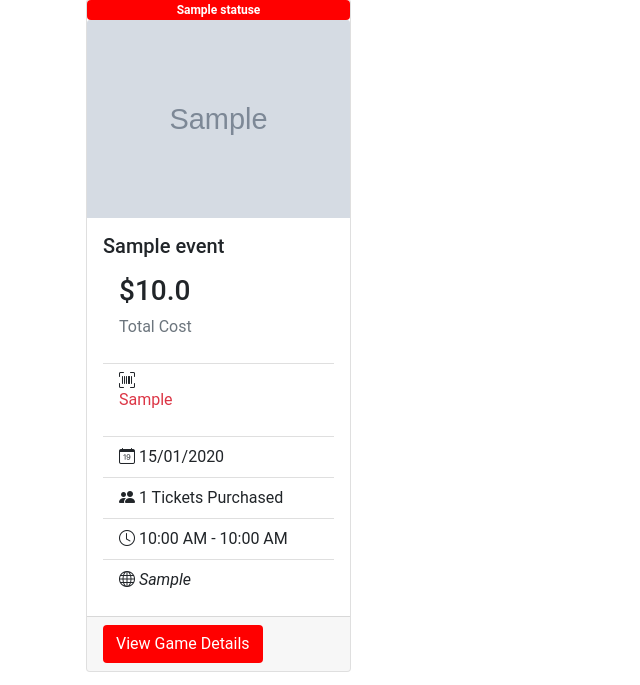
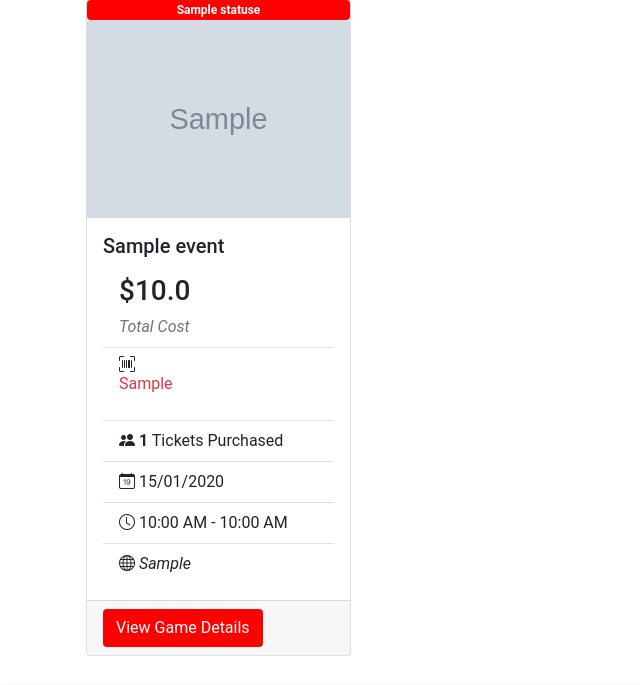
Before and after one commit to Striker146/G18-IAB207-Project, a Flask app: page /my_bookings in a window 1280 px wide. Shown: the part 105-790 px from the top of the page, without its empty margins (0-640 px from the left). Run offline with Flask 3, Linux system fonts and the light colour scheme; a user stored in the database is signed in; tables that the repository leaves empty hold one stand-in row (values such as "Sample post"); grey boxes marked "Sample" are stand-in pictures; some libraries are stand-ins or nearby versions.

Commit message:
Improved my_bookings.html style

```diff
--- a/projectfile/website/templates/events/my_bookings.html
+++ b/projectfile/website/templates/events/my_bookings.html
@@ -15,20 +15,18 @@
                     <ul class="list-group list-group-flush">
                         <li class="list-group-item">
                             <h3>${{ booking.total_cost }}</h3>
-                            <p class="text-secondary">
-                                Total Cost
-                            </p>
-
+                            <i class="text-secondary">Total Cost</i>
                         </li>
                         <li class="list-group-item">
                             <i class="bi bi-upc-scan"></i> <p class="text-danger">{{booking.unique_identifier}}</h3>
                         </li>
                         <li class="list-group-item">
+                            <i class="bi bi-people-fill"></i></i>   <b>{{ booking.tickets }}</b> Tickets Purchased
+                        </li>
+                        <li class="list-group-item">
                             <i class="bi bi-calendar-date"></i> {{ booking.event.date.strftime("%d/%m/%Y") }}
                         </li>
-                        <li class="list-group-item">
-                            <i class="bi bi-people-fill"></i></i>   {{ booking.tickets }} Tickets Purchased
-                        </li>
+
                         <li class="list-group-item">
                             <i class="bi bi-clock"></i> {{ booking.event.start_time.strftime("%I:%M %p") }} - {{
                             booking.event.end_time.strftime("%I:%M %p") }}
```
